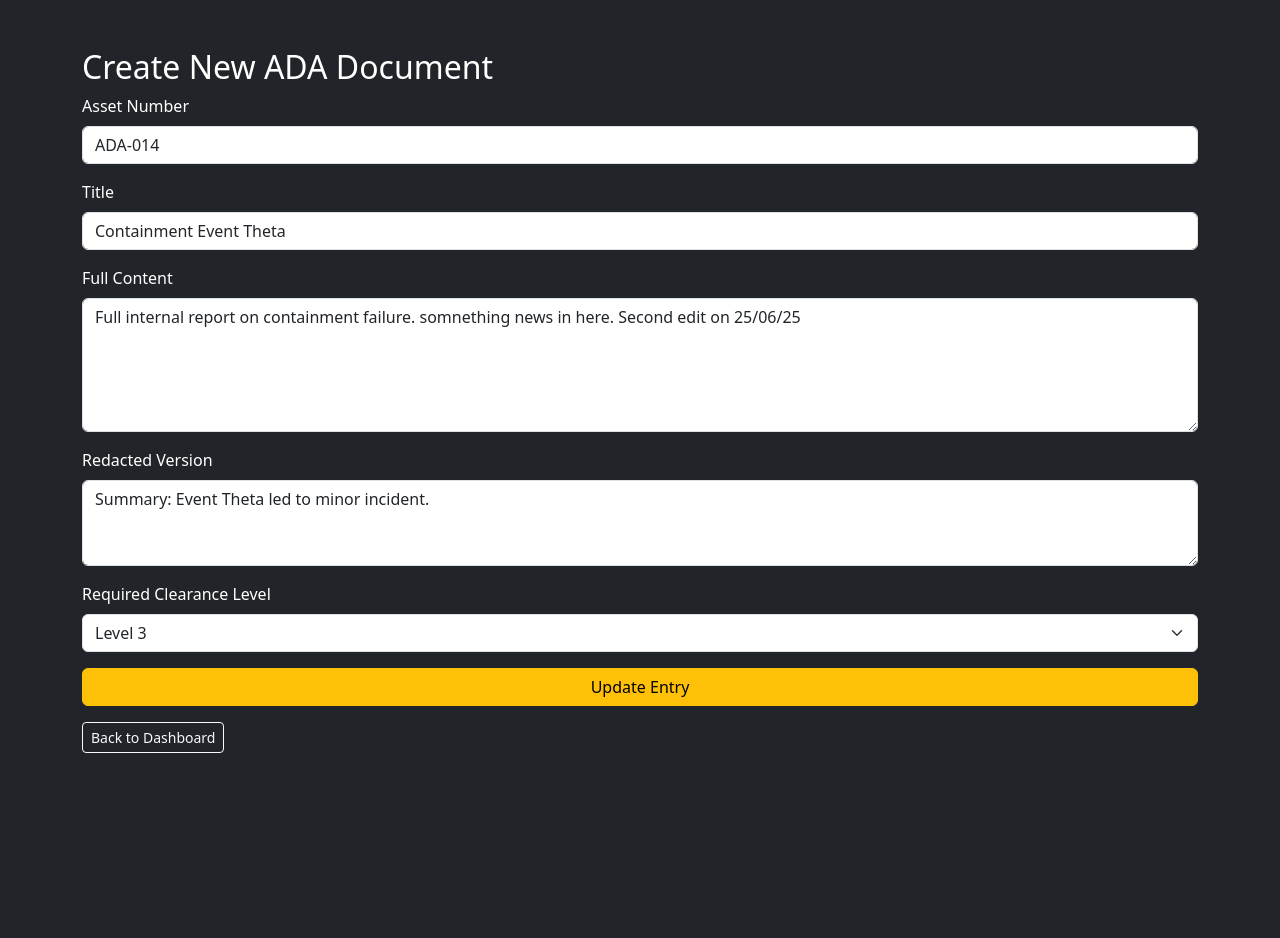
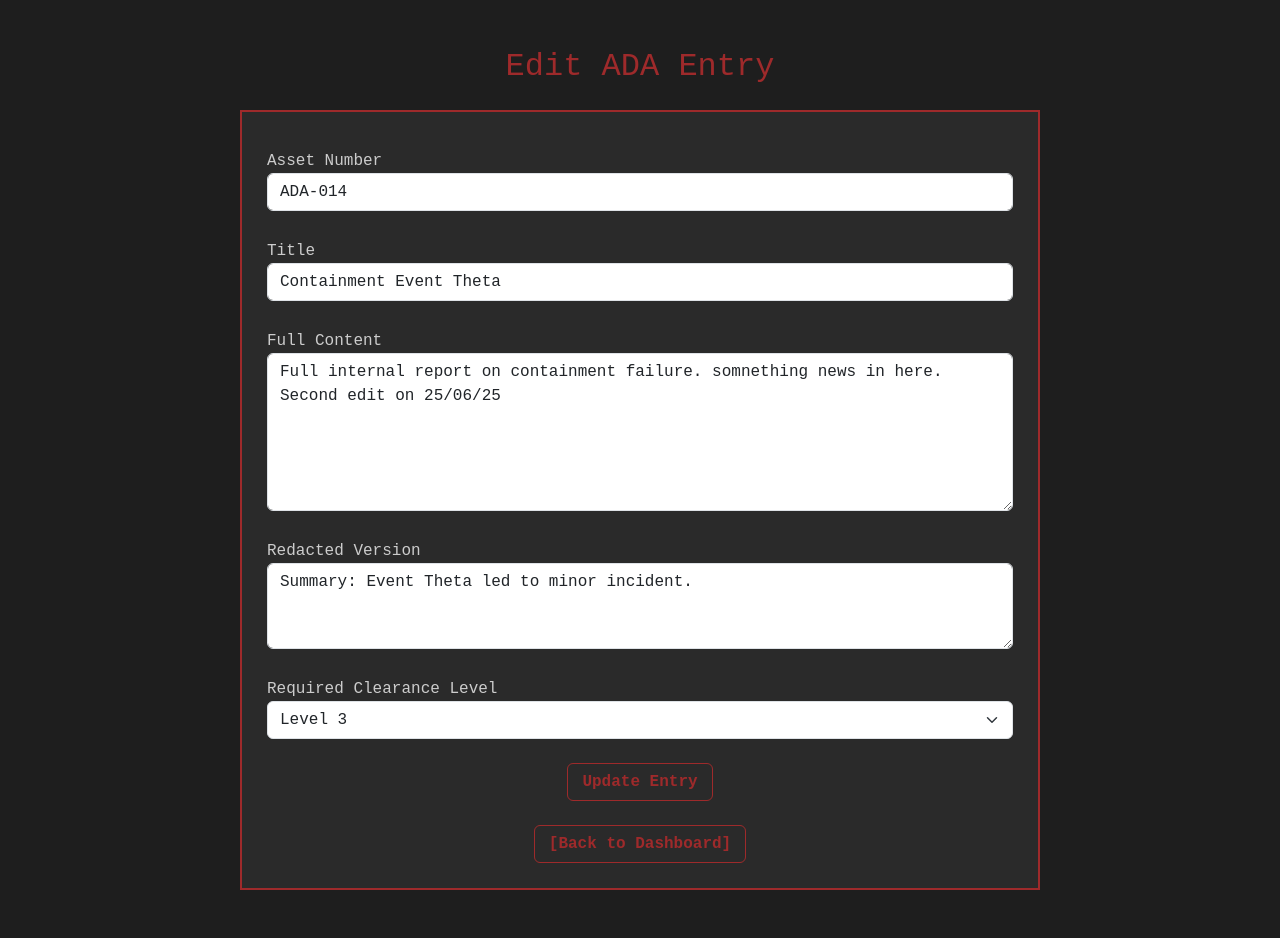
Before and after one commit to arl-0/ada1_project, a Flask app: page /edit-asset/2 in a window 1280 px wide. Before the commit the page ends 753 px from the top, so only its background shows below. Run offline with Flask 3, Linux system fonts and the light colour scheme; a user stored in the database is signed in; data comes from the database, SQL or seed files in the repository; both versions use the stored data as it was after the commit.

Commit message:
final push

```diff
--- a/app/models.py
+++ b/app/models.py
@@ -29,8 +29,14 @@ class ChangeLog(db.Model):
     editor = db.relationship('User')
 
 
+
+# 12/06/25 4:32pm
 # this is a test to make sure the github repo is working
 # Add any additional models here as needed
 
+# 12/06/25 5:18pm
 #comment recieved on main pc, pushing from main pc to laptop
 #hopefully this works....
+
+# 12/06/25 11:44pm
+# awesome, version control works. ensure to delete comments for review.
--- a/app/templates/add_asset.html
+++ b/app/templates/add_asset.html
@@ -2,44 +2,83 @@
 <html lang="en">
 <head>
   <meta charset="utf-8">
-  <title>Create ADA Entry</title>
-  <link rel="stylesheet" href="https://cdn.jsdelivr.net/npm/bootstrap@5.3.0/dist/css/bootstrap.min.css">
+  <title>{% if edit %}Edit ADA Entry{% else %}New ADA Entry{% endif %}</title>
+  <link href="https://cdn.jsdelivr.net/npm/bootstrap@5.3.0/dist/css/bootstrap.min.css" rel="stylesheet">
+  <style>
+    body {
+      background-color: #1e1e1e;
+      color: #cccccc;
+      font-family: 'Courier New', Courier, monospace;
+    }
+    .terminal-box {
+      border: 2px solid #9e2a2b;
+      padding: 25px;
+      background-color: #2a2a2a;
+      max-width: 800px;
+      margin: 0 auto;
+    }
+    .btn-terminal {
+      background: none;
+      border: 1px solid #9e2a2b;
+      color: #9e2a2b;
+      padding: 6px 14px;
+      font-weight: bold;
+    }
+    .btn-terminal:hover {
+      background-color: #9e2a2b;
+      color: black;
+    }
+    h2 {
+      color: #9e2a2b;
+    }
+    label {
+      margin-top: 12px;
+    }
+  </style>
 </head>
-<body class="bg-dark text-white">
-  <div class="container mt-5">
-    <h2>Create New ADA Document</h2>
+<body>
+  <div class="container py-5">
+    <h2 class="text-center mb-4">
+      {% if edit %}Edit ADA Entry{% else %}Create New ADA Entry{% endif %}
+    </h2>
+
+    <div class="terminal-box">
       <form method="POST">
         {{ form.hidden_tag() }}
+
         <div class="mb-3">
-        {{ form.asset_number.label(class="form-label") }}
-        {{ form.asset_number(class="form-control") }}
+          {{ form.asset_number.label }}<br>
+          {{ form.asset_number(class_="form-control") }}
         </div>
+
         <div class="mb-3">
-        {{ form.title.label(class="form-label") }}
-        {{ form.title(class="form-control") }}
+          {{ form.title.label }}<br>
+          {{ form.title(class_="form-control") }}
         </div>
+
         <div class="mb-3">
-        {{ form.content.label(class="form-label") }}
-        {{ form.content(class="form-control", rows=5) }}
+          {{ form.content.label }}<br>
+          {{ form.content(class_="form-control", rows=6) }}
         </div>
+
         <div class="mb-3">
-        {{ form.redacted_text.label(class="form-label") }}
-        {{ form.redacted_text(class="form-control", rows=3) }}
+          {{ form.redacted_text.label }}<br>
+          {{ form.redacted_text(class_="form-control", rows=3) }}
         </div>
+
         <div class="mb-3">
-        {{ form.clearance_level.label(class="form-label") }}
-        {{ form.clearance_level(class="form-select") }}
+          {{ form.clearance_level.label }}<br>
+          {{ form.clearance_level(class_="form-select") }}
         </div>
-      <div class="d-grid">
-        {% if edit %}
-  {{ form.submit(class="btn btn-warning", value='Update Entry') }}
-{% else %}
-  {{ form.submit(class="btn btn-success", value='Create Entry') }}
-{% endif %}
+
+        <div class="text-center mt-4">
+          {{ form.submit(class_="btn btn-terminal", value="Update Entry" if edit else "Create Entry") }}
         </div>
       </form>
-    <div class="mt-3">
-      <a href="{{ url_for('main.dashboard') }}" class="btn btn-outline-light btn-sm">Back to Dashboard</a>
+
+      <div class="text-center mt-4">
+        <a href="{{ url_for('main.dashboard') }}" class="btn btn-terminal">[Back to Dashboard]</a>
+      </div>
     </div>
   </div>
 </body>
--- a/app/templates/login.html
+++ b/app/templates/login.html
@@ -7,12 +7,12 @@
 
   <style>
     body {
-      background-color: #1e1e1e; /* Deep SCP-like terminal gray */
+      background-color: #1e1e1e;
       color: #cccccc;
       font-family: 'Courier New', Courier, monospace;
     }
     .terminal-box {
-      border: 2px solid #9e2a2b; /* Deep red SCP accent */
+      border: 2px solid #9e2a2b;
       padding: 20px;
       background-color: #2a2a2a;
       max-width: 600px;
--- a/app/templates/startup.html
+++ b/app/templates/startup.html
@@ -31,7 +31,7 @@
 
   <script>
     const bootMessages = [
-      // ✅ EDIT THESE LINES AS DESIRED (IMMERSIVE INIT SEQUENCE)
+
       "Initializing ADA-1 Secure Framework...",
       "Loading containment protocols...",
       "Scanning memory sectors...",
@@ -39,7 +39,7 @@
       "Authorizing biometric handshake...",
       "Decrypting classified channels...",
       "Sync complete.",
-      "", // Empty line for dramatic pause
+      "",
     ];
 
     const log = document.getElementById('bootLog');
```
Also changed, not shown: app/__init__.py (+6 -6 lines), app/routes.py (+10 -10 lines), app/templates/edit_user.html (+44 -9 lines), instance/ada1.db. Lines whose indentation alone changed are shown as unchanged.
